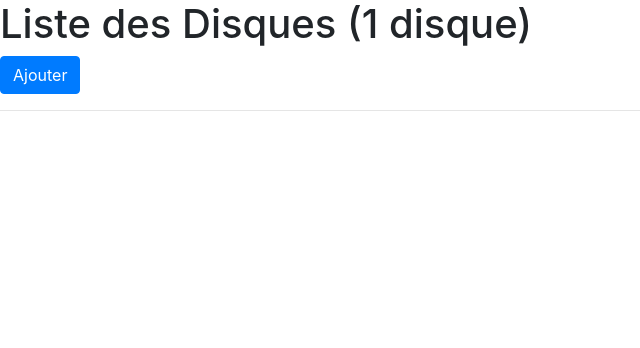
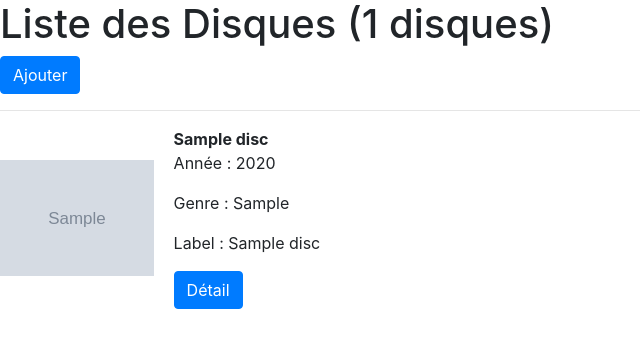
Before and after one commit to ainzer/MS-FULLSTACK, a PHP site: page / in a window 1280 px wide. Shown: the top 348 px of the page, without its empty margins (0-640 px from the left). Run offline with PHP 8.4, Linux system fonts and the light colour scheme; tables that the repository leaves empty or names only in its code hold one stand-in row (values such as "Sample post"); grey boxes marked "Sample" are stand-in pictures.

Commit message:
15/01/2024

```diff
--- a/CRUD/index.php
+++ b/CRUD/index.php
@@ -7,7 +7,33 @@
     <!-- Ajoutez la référence au fichier Bootstrap CSS (à télécharger ou à partir d'un CDN) -->
     <link rel="stylesheet" href="https://maxcdn.bootstrapcdn.com/bootstrap/4.5.2/css/bootstrap.min.css">
     <style>
+        /* Ajoutez du CSS pour mettre en forme les éléments */
+        .disque-container {
+            display: flex;
+            flex-wrap: wrap;
+            justify-content: space-between;
+        }
 
+        .disque {
+            width: 48%;
+            /* Pour afficher deux disques par ligne avec un petit espace entre eux */
+            margin-bottom: 20px;
+            /* Espacement entre les lignes de disques */
+            display: flex;
+            align-items: center;
+        }
+
+        .disque img {
+            max-width: 25%;
+            /* Pour réduire la taille de l'image */
+            height: auto;
+        }
+
+        .details {
+            flex-grow: 1;
+            padding: 0 20px;
+            /* Espacement entre l'image et les détails */
+        }
     </style>
 </head>
 
@@ -25,12 +51,37 @@
         // Vérification de la réussite de la requête
         if ($result->rowCount() > 0) {
             $count = 0;
-            echo '<h1>Liste des Disques (' . $result->rowCount() . ' disque)</h1>';
-            echo '<a class="btn btn-primary" href="add_form.php">Ajouter</a><hr>';
+            echo '<h1>Liste des Disques (' . $result->rowCount() . ' disques)</h1>';
+            echo '<a class="btn btn-primary" href="add_form.php">Ajouter</a><hr>'; // Bouton Ajouter
+            echo '<div class="disque-container">';
+            while ($row = $result->fetch(PDO::FETCH_ASSOC)) {
+                echo '<div class="disque">';
+                echo '<img src="assets/img/' . $row['disc_picture'] . '" alt="Image du disque">';
+                echo '<div class="details">';
+                echo '<b>' . $row['disc_title'] . '</b>';
+                echo '<p>Année : ' . $row['disc_year'] . '</p>';
+                echo '<p>Genre : ' . $row['disc_genre'] . '</p>';
+                echo '<p>Label : ' . $row['disc_label'] . '</p>';
+                echo '<a class="btn btn-primary" href="detail.php?disc_id=' . $row['disc_id'] . '">Détail</a>'; // Bouton Détail
+                echo '</div>';
+                echo '</div>';
+                $count++;
+            }
+            echo '</div>';
+        } else {
+            echo '<h1>Liste des Disques (0 disque)</h1>';
+            echo "Aucun enregistrement trouvé dans la table 'disc'.";
         }
     } catch (PDOException $e) {
+        echo "Erreur de requête :" . $e->getMessage();
     }
+    // Fermeture de la connexion à la base de données
+    $conn = null;
     ?>
+    <!-- Ajoutez la référence au fichier Bootstrap JavaScript (facultatif si vous n'utilisez pas les fonctionnalités JavaScript de Bootstrap) -->
+    <script src="https://ajax.googleapis.com/ajax/libs/jquery/3.5.1/jquery.min.js"></script>
+    <script src="https://cdnjs.cloudflare.com/ajax/libs/popper.js/1.16.0/umd/popper.min.js"></script>
+    <script src="https://maxcdn.bootstrapcdn.com/bootstrap/4.5.2/js/bootstrap.min.js"></script>
 </body>
 
 </html>
```
Also changed, not shown: CRUD/details.php (+29 -0 lines).
